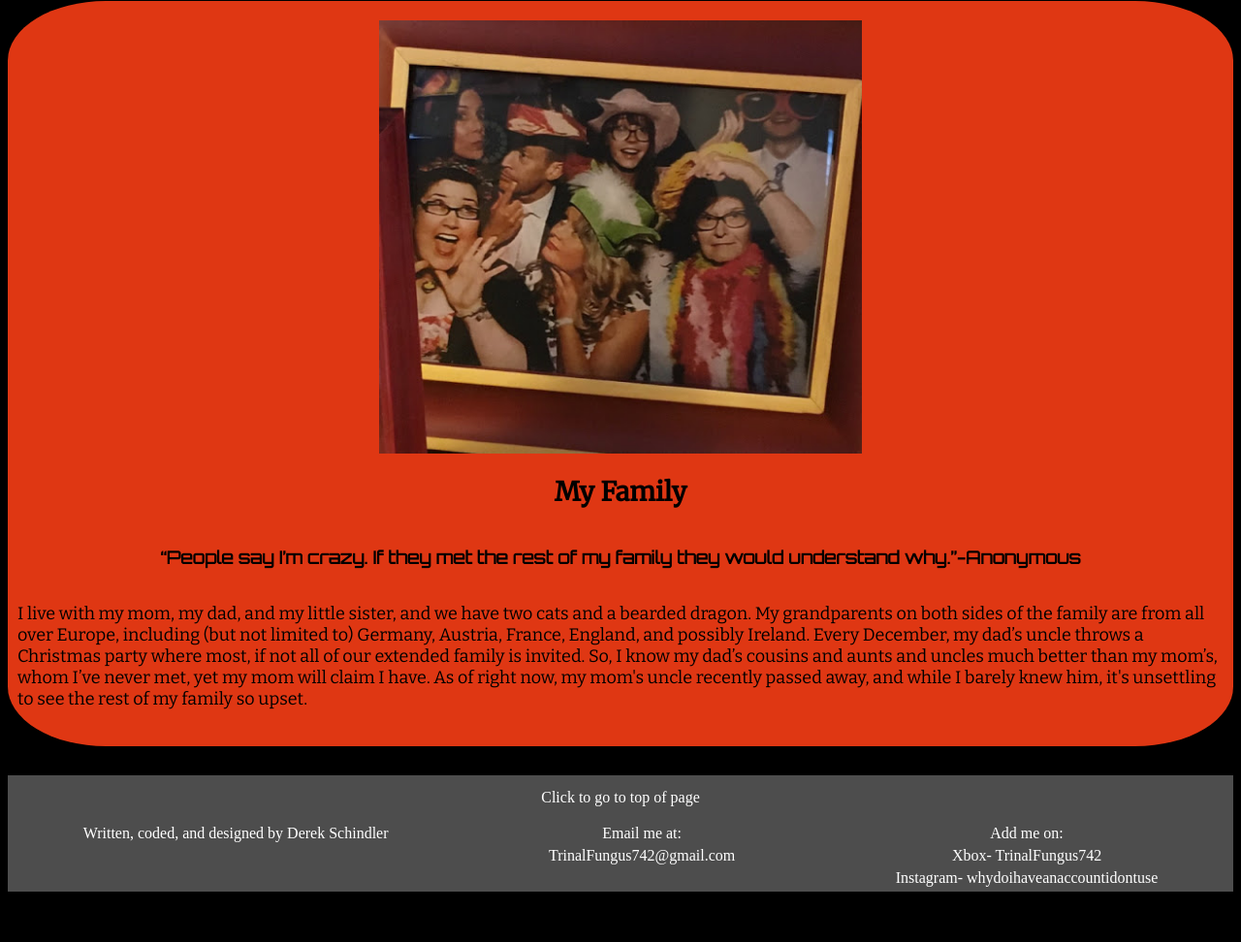
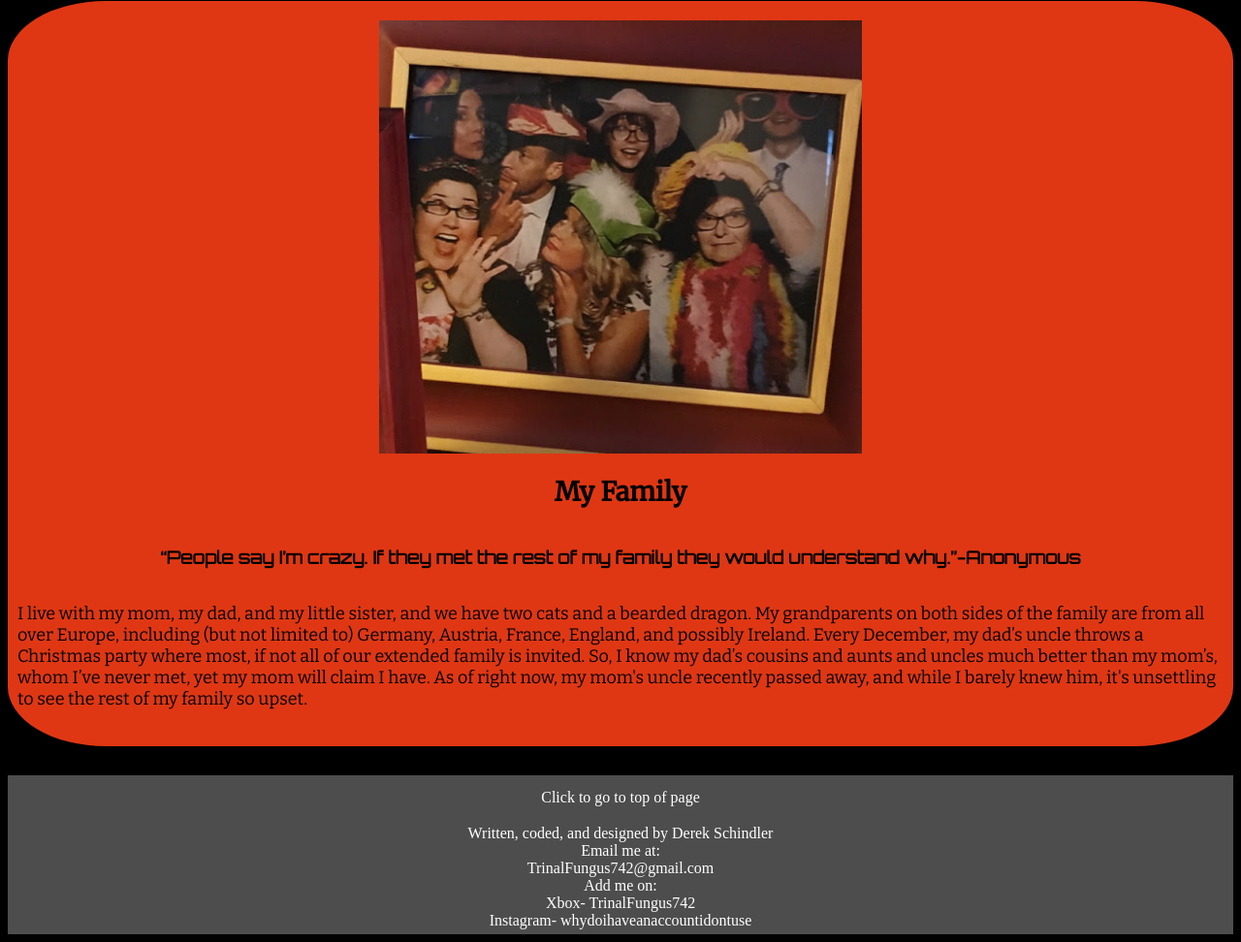
Before and after one commit to DerekSchindler/MyWebsiteRepo, a plain HTML site: page About.html in a window 1280 px wide. Shown: the part 1443-2415 px from the top of the page at 97% size. Before the commit the page ends 2371 px from the top, so only its background shows below. Drawn offline with nearby package versions, Linux system fonts and the light colour scheme; a web font is replaced by a local one.

Commit message:
Footer redesigned

```diff
--- a/style.css
+++ b/style.css
@@ -191,59 +191,11 @@ footer address {
   color: white;
   text-decoration: none;
   padding: 5px;
-  display: grid;
-  grid-template-columns: auto auto auto;
-  grid-template-rows: auto auto auto;
-  grid-column-gap: 20px;
-  grid-row-gap: 5px;
-  text-align: center;
-}
-
-.address1 {
-  grid-column-start: 1;
-  grid-column-end: 2;
-}
-
-.address2 {
-  grid-column-start: 2;
-  grid-column-end: 3;
-  grid-row-start: 1;
-  grid-row-end: 2;
-}
-
-.address3 {
-  grid-column-start: 2;
-  grid-column-end: 3;
-  grid-row-start: 2;
-  grid-row-end: 3;
-}
-
-.address4 {
-  grid-column-start: 3;
-  grid-column-end: 4;
-  grid-row-start: 1;
-  grid-row-end: 2;
-}
-
-.address5 {
-  grid-column-start: 3;
-  grid-column-end: 4;
-  grid-row-start: 2;
-  grid-row-end: 3;
-}
-
-.address6 {
-  grid-column-start: 3;
-  grid-column-end: 4;
-  grid-row-start: 3;
-  grid-row-end: 4;
-}
-
-.address7 {
-  grid-column-start: 1;
-  grid-column-end: 2;
-  grid-row-start: 2;
-  grid-row-end: 3;
+  display: flex;
+  flex-direction: column;
+  flex-wrap: wrap;
+  justify-content: space-between;
+  align-items: center;
 }
 
 /*main navigation*/
@@ -320,7 +272,7 @@ footer address {
 }
 
 .sec-nav-li a {
-  color: black;
+  color: white;
   padding: 14px 16px;
   text-decoration: none;
   text-align: center;
@@ -339,6 +291,7 @@ footer address {
 
 .sec-nav-li:hover {
   background-color: var(--backgroundOrange);
+  color: black;
 }
 
 /*contact form */
```
